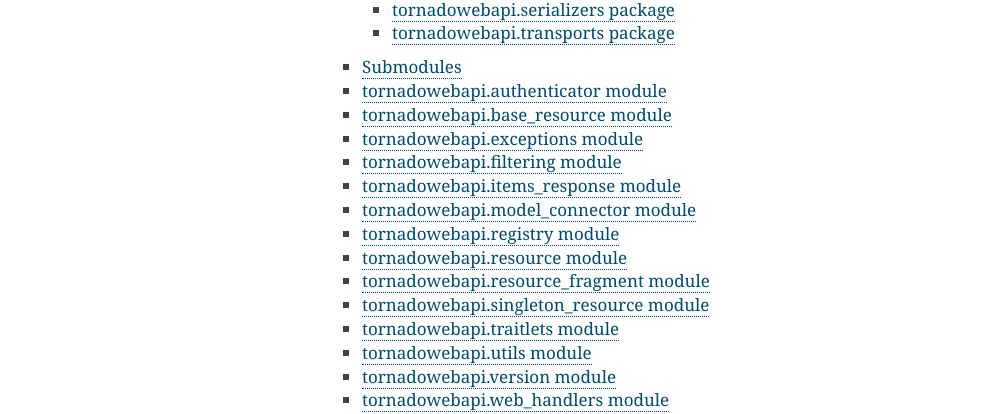
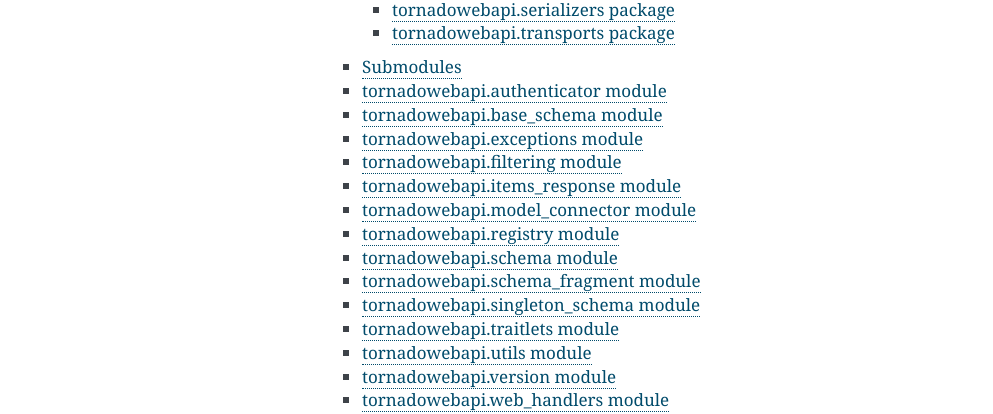
Before and after one commit to simphony/tornado-crud, a Sphinx documentation site: the page built from doc/source/api.rst, in a window 1280 px wide. Shown: the part 295-709 px from the top of the page, without its empty margins (148-1141 px from the left). Built offline with Sphinx 7.4.7, drawn with Linux system fonts in a browser that asks for light colours; the version number is read from the project's files by our own code.

Commit message:
Updated docs

```diff
--- a/doc/source/api/tornadowebapi.rst
+++ b/doc/source/api/tornadowebapi.rst
@@ -24,10 +24,10 @@ tornadowebapi.authenticator module
     :undoc-members:
     :show-inheritance:
 
-tornadowebapi.base_resource module
-----------------------------------
+tornadowebapi.base_schema module
+--------------------------------
 
-.. automodule:: tornadowebapi.base_resource
+.. automodule:: tornadowebapi.base_schema
     :members:
     :undoc-members:
     :show-inheritance:
@@ -72,26 +72,26 @@ tornadowebapi.registry module
     :undoc-members:
     :show-inheritance:
 
-tornadowebapi.resource module
------------------------------
+tornadowebapi.schema module
+---------------------------
 
-.. automodule:: tornadowebapi.resource
+.. automodule:: tornadowebapi.schema
     :members:
     :undoc-members:
     :show-inheritance:
 
-tornadowebapi.resource_fragment module
---------------------------------------
+tornadowebapi.schema_fragment module
+------------------------------------
 
-.. automodule:: tornadowebapi.resource_fragment
+.. automodule:: tornadowebapi.schema_fragment
     :members:
     :undoc-members:
     :show-inheritance:
 
-tornadowebapi.singleton_resource module
----------------------------------------
+tornadowebapi.singleton_schema module
+-------------------------------------
 
-.. automodule:: tornadowebapi.singleton_resource
+.. automodule:: tornadowebapi.singleton_schema
     :members:
     :undoc-members:
     :show-inheritance:
```
